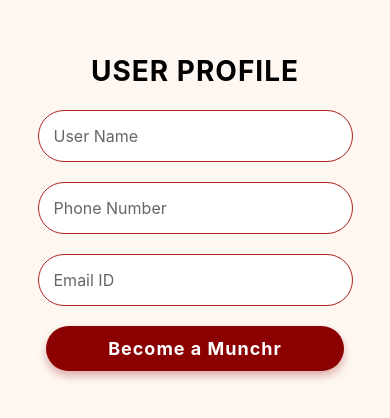
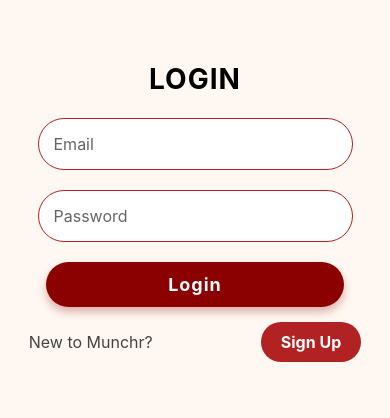
Before and after one commit to Raasika2510/Munchr, a React Native app: screen /Login in a window 390 px wide. Shown: the part 216-634 px from the top of the page. Built offline with nearby package versions, Linux system fonts and the light colour scheme.

Commit message:
Added Navigation between Login and Signup Screen

```diff
--- a/App.js
+++ b/App.js
@@ -3,14 +3,16 @@
 import LoginScreen from './src/LoginSignupScreen/LoginScreen';
 import SignScreen from './src/LoginSignupScreen/SignScreen';
 import SignupNext from './src/LoginSignupScreen/SignupNext';
+import AppNav from './src/Navigation/AppNav';
 
 export default function App() {
   return (
     <View style={styles.container}>
-      <StatusBar style="auto" />
+      {/* <StatusBar style="auto" /> */}
       {/* <LoginScreen /> */}
       {/* <SignScreen /> */}
-      <SignupNext />
+      {/* <SignupNext /> */}
+      <AppNav />
     </View>
   );
 }
@@ -18,8 +20,8 @@
 const styles = StyleSheet.create({
   container: {
     flex: 1,
-    backgroundColor: '#fff',
-    alignItems: 'center',
-    justifyContent: 'center',
+    // backgroundColor: '#fff',
+    // alignItems: 'center',
+    // justifyContent: 'center',
   },
 });
--- a/package.json
+++ b/package.json
@@ -10,6 +10,9 @@
     "web": "expo start --web"
   },
   "dependencies": {
+    "@react-navigation/native": "^7.0.14",
+    "@react-navigation/native-stack": "^7.2.0",
+    "@react-navigation/stack": "^7.1.1",
     "expo": "~52.0.32",
     "expo-status-bar": "~2.0.1",
     "react": "18.3.1",
--- a/src/LoginSignupScreen/LoginScreen.js
+++ b/src/LoginSignupScreen/LoginScreen.js
@@ -2,7 +2,7 @@
 import React from 'react';
 import { StatusBar } from 'expo-status-bar';
 
-const LoginScreen = () => {
+const LoginScreen = ({navigation}) => {
     return (
         <View style={styles.container}>
             <StatusBar backgroundColor='#8B0000' />
@@ -33,7 +33,7 @@
             <View style={styles.signupContainer}>
                 <Text style={styles.signupText}>New to Munchr?</Text>
 
-                <TouchableOpacity style={styles.signupButton}>
+                <TouchableOpacity style={styles.signupButton} onPress={() => navigation.navigate('SignUp')}>
                     <Text style={styles.signupButtonText}>Sign Up</Text>
                 </TouchableOpacity>
             </View>
--- a/src/LoginSignupScreen/SignScreen.js
+++ b/src/LoginSignupScreen/SignScreen.js
@@ -3,7 +3,7 @@
 import React from 'react';
 import { StatusBar } from 'expo-status-bar';
 
-const SignScreen = () => {
+const SignScreen = ({navigation}) => {
   return (
           <View style={styles.container}>
               <StatusBar backgroundColor='#8B0000' />
@@ -41,7 +41,7 @@
               <View style={styles.signupContainer}>
                   <Text style={styles.signupText}>Already a Munchr?</Text>
 
-                  <TouchableOpacity style={styles.signupButton}>
+                  <TouchableOpacity style={styles.signupButton} onPress={() => navigation.navigate('Login')}>
                       <Text style={styles.signupButtonText}>Login</Text>
                   </TouchableOpacity>
               </View>
--- /dev/null
+++ b/src/Navigation/AppNav.js
@@ -0,0 +1,17 @@
+// AppNav.js
+import { StyleSheet } from 'react-native';
+import React from 'react';
+import AuthStack from './AuthStack';
+import { NavigationContainer } from '@react-navigation/native';
+
+const AppNav = () => {
+  return (
+    <NavigationContainer>
+      <AuthStack />
+    </NavigationContainer>
+  );
+};
+
+export default AppNav;
+
+const styles = StyleSheet.create({});
--- /dev/null
+++ b/src/Navigation/AuthStack.js
@@ -0,0 +1,23 @@
+// AuthStack.js
+import { StyleSheet } from 'react-native';
+import React from 'react';
+import { createNativeStackNavigator } from '@react-navigation/native-stack';
+import LoginScreen from '../LoginSignupScreen/LoginScreen';
+import SignScreen from '../LoginSignupScreen/SignScreen';
+import SignupNext from '../LoginSignupScreen/SignupNext';
+
+const Stack = createNativeStackNavigator();
+
+const AuthStack = () => {
+    return (
+        <Stack.Navigator initialRouteName='Login'>
+            <Stack.Screen name="Login" component={LoginScreen} options={{headerShown: false}}/>
+            <Stack.Screen name="SignUp" component={SignScreen} options={{headerShown: false}}/>
+            <Stack.Screen name="SignUpNext" component={SignupNext} options={{headerShown: false}}/>
+        </Stack.Navigator>
+    );
+};
+
+export default AuthStack;
+
+const styles = StyleSheet.create({});
```
Also changed, not shown: src/Navigation/AppStack.js (added, +20 -0 lines), 1 other file (tests, documents, lock files or other folders).
